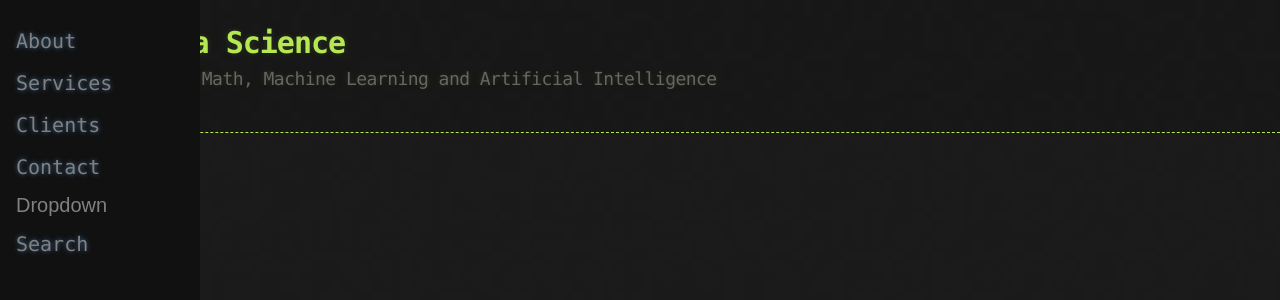
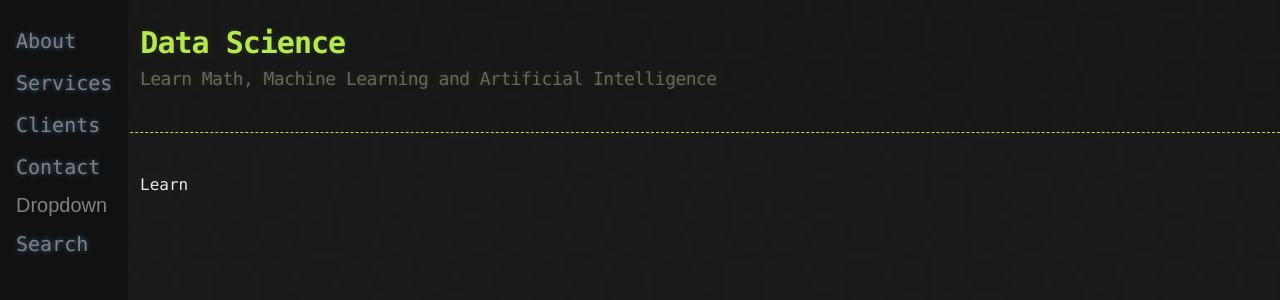
Before and after one commit to bardie/bardie.github.io, a Jekyll site: the page built from README.md, in a window 1280 px wide. Shown: the top 300 px of the page. Built offline with Jekyll 4.4.1, drawn with Linux system fonts in a browser that asks for light colours; our own code applies the rules of GitHub Pages for plain Markdown files.

Commit message:
Update jekyll-theme-hacker.scss

```diff
--- a/_sass/jekyll-theme-hacker.scss
+++ b/_sass/jekyll-theme-hacker.scss
@@ -35,7 +35,7 @@ body {
 /* menu start */
 .sidenav {
   height: 100%;
-  width: 200px;
+  width: 10%;
   position: fixed;
   z-index: 1;
   top: 0;
```
